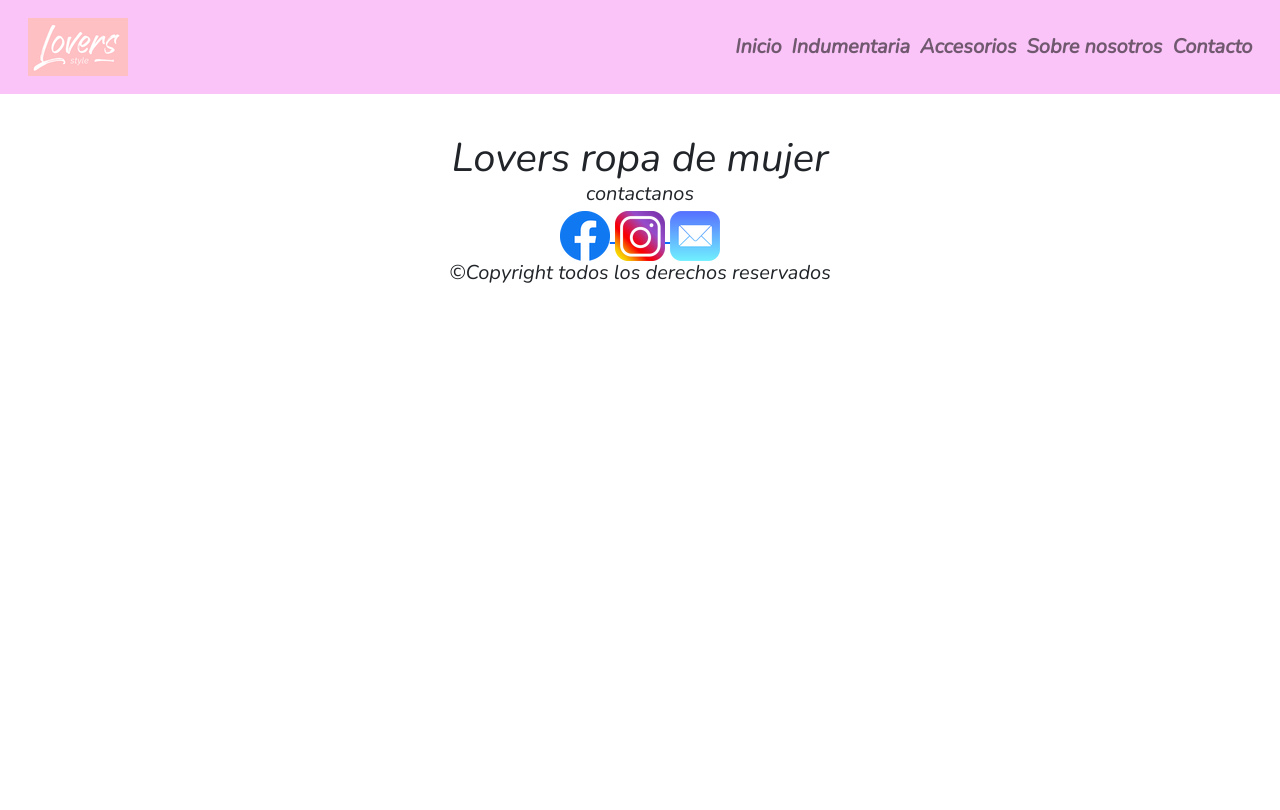
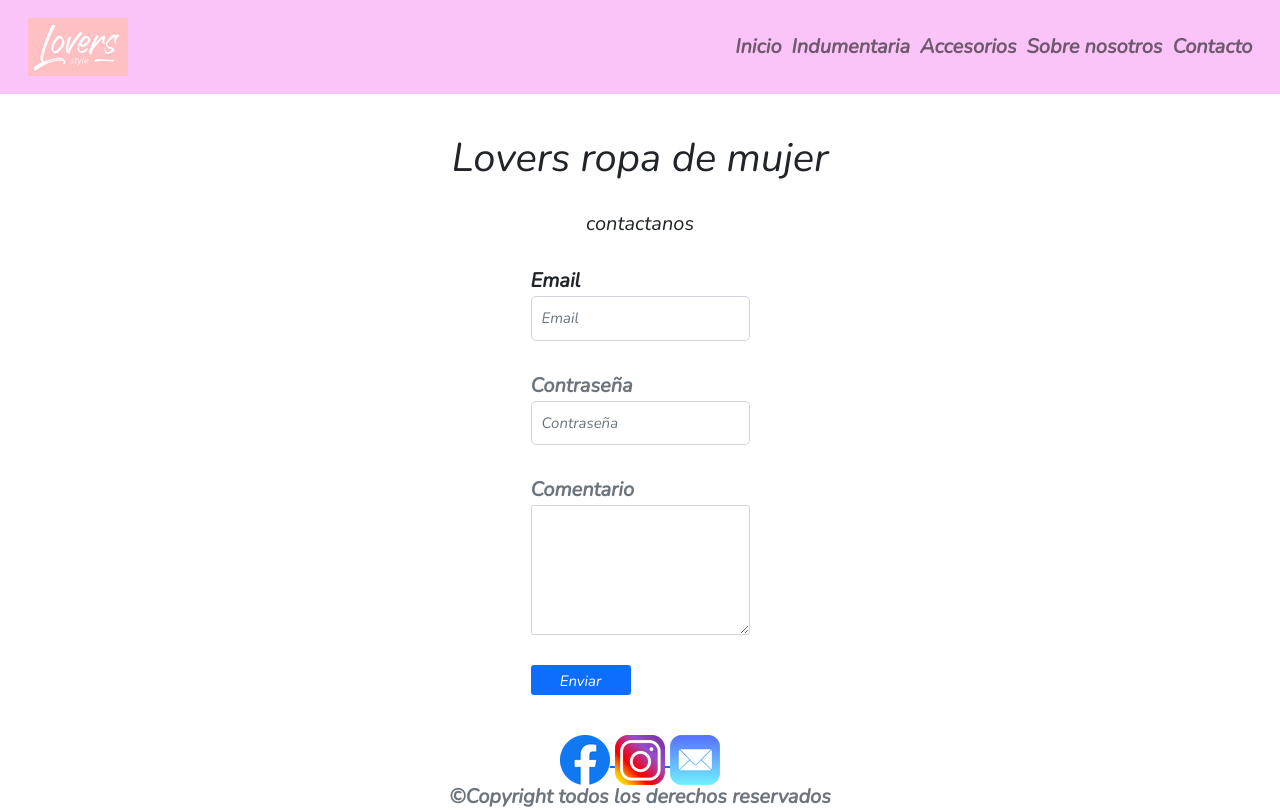
Before and after one commit to francoFNO/proyecto-lovers, a plain HTML site: page contactanos.html in a window 1280 px wide. Drawn offline with nearby package versions, Linux system fonts and the light colour scheme.

Commit message:
agrego formulario

```diff
--- a/contactanos.html
+++ b/contactanos.html
@@ -40,13 +40,26 @@
       </nav>
       <h1 class="titulo">Lovers ropa de mujer</h1>
 
-      <header class="header">
+      <header class="header contactanos">
           <h2 class="center">contactanos</h2>
       </header>
+    <section class="formulario">
+      <form action="https://formsubmit.co/francoorts@gmail.com" method="post">
+        <div class="form-group">
+          <label for="Email1"><b> Email</b></label>
+          <input type="mail" class="form-control borde" id="Email1" aria-describedby="emailHelp" placeholder="Email">
+          <small id="emailHelp" class="form-text text-muted">
+        </div>
+        <div class="form-group margin">
+          <label for="Password1"><b> Contraseña</b></label>
+          <input type="password" class="form-control borde" id="Password1" placeholder="Contraseña">
 
+          <label class="margin" for="exampleFormControlTextarea1"><b>Comentario</b></label>
+          <textarea class="form-control" id="exampleFormControlTextarea1" rows="8"></textarea>
 
-    <script src="https://cdn.jsdelivr.net/npm/bootstrap@5.1.3/dist/js/bootstrap.bundle.min.js" integrity="sha384-ka7Sk0Gln4gmtz2MlQnikT1wXgYsOg+OMhuP+IlRH9sENBO0LRn5q+8nbTov4+1p" crossorigin="anonymous"></script>
-
+        <button type="submit" class="btn btn-primary boton-tamano">Enviar</button>
+      </form>
+    </section>
     <footer class="footer">
 
         <a href="https://www.facebook.com/lovers.redes" target="_blank">
@@ -59,7 +72,8 @@
             <img src="img/mail-logo.png" alt="mail">
         </a>
 
-    <h4>©Copyright todos los derechos reservados</h4>
+    <h4><b>©Copyright todos los derechos reservados</b> </h4>
     </footer>
+    <script src="https://cdn.jsdelivr.net/npm/bootstrap@5.1.3/dist/js/bootstrap.bundle.min.js" integrity="sha384-ka7Sk0Gln4gmtz2MlQnikT1wXgYsOg+OMhuP+IlRH9sENBO0LRn5q+8nbTov4+1p" crossorigin="anonymous"></script>
   </body>
 </html>
--- a/style.css
+++ b/style.css
@@ -40,6 +40,7 @@ body{
     display: flex;
     justify-content: center;
     margin: 10px;
+    flex-direction: row;
 }
 .productos{
     display: flex;
@@ -96,6 +97,37 @@ h4{
     padding:10px;
     margin: 50px;
     border: solid 5px #f589f240;
-
+}
+.formulario{
+    display: flex;
+    justify-content: center;
+    align-items: center;
+    margin-bottom: 40px;
 
 }
+.contactanos{
+    margin-top: 30px;
+    margin-bottom: 30px;
+}
+.boton-tamano{
+    width: 100px;
+    height: 30px;
+    margin-top: 30px;
+    font-size: 1.5rem;
+}
+.acce{
+    margin-top: 30px;
+    margin-bottom: 30px;
+}
+.indu{
+    margin-top: 30px;
+    margin-bottom: 30px;
+}
+.borde{
+    border-radius: 5px;
+    padding: 10px;
+    font-size: 1.5rem;
+}
+.margin{
+    margin-top: 30px;
+}
```
Also changed, not shown: accesorios/accesorios.html (+2 -2 lines), index.html (+2 -5 lines), indumentaria/indumentaria.html (+2 -2 lines), sobre-nosotros.html (+1 -1 lines).
